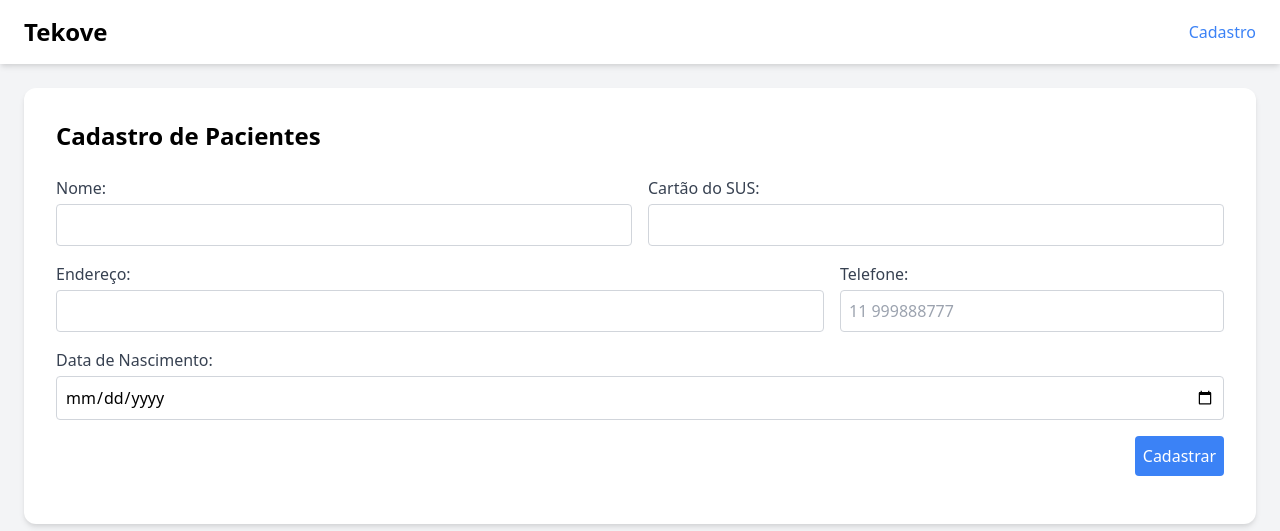
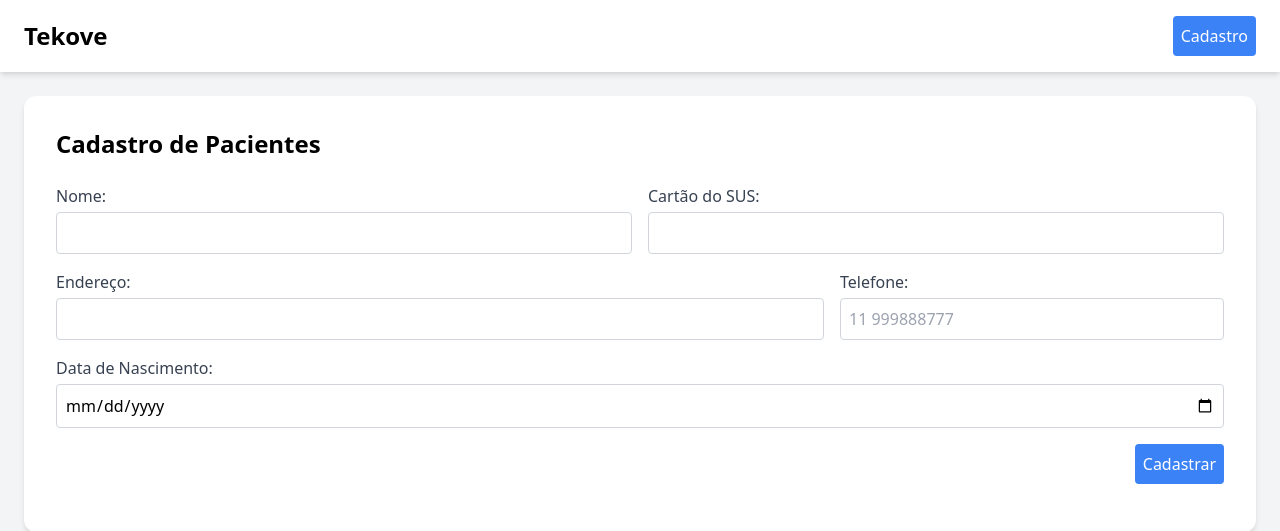
Before and after one commit to CWebler/tekove, a Flask app: page /paciente/cadastro in a window 1280 px wide. Shown: the top 531 px of the page. Run offline with Flask 3, Linux system fonts and the light colour scheme; some libraries are stand-ins or nearby versions.

Commit message:
adicionando dropdown para cadastros de funcionario e pacientes

```diff
--- a/app/templates/base.html
+++ b/app/templates/base.html
@@ -12,11 +12,13 @@
     <header class="bg-white shadow-md py-4">
         <div class="container mx-auto px-6 flex justify-between items-center">
             <h1 class="text-2xl font-bold"><a href="/dashboard">Tekove</a></h1>
-            <nav>
-                <ul class="flex space-x-4">
-                    <li><a href="/paciente/cadastro" class="text-blue-500 hover:underline">Cadastro</a></li>
-                </ul>
-            </nav>
+            <div class="relative">
+                <button class="bg-blue-500 text-white p-2 rounded focus:outline-none">Cadastro</button>
+                <div class="absolute right-0 mt-2 w-48 bg-white border border-gray-300 rounded shadow-lg hidden">
+                    <a href="/funcionario/cadastro" class="block px-4 py-2 text-gray-700 hover:bg-gray-100">Cadastro de Funcionários</a>
+                    <a href="/paciente/cadastro" class="block px-4 py-2 text-gray-700 hover:bg-gray-100">Cadastro de Pacientes</a>
+                </div>
+            </div>
         </div>
     </header>
 
@@ -24,5 +26,21 @@
     <main class="container mx-auto p-6">
         {% block content %}{% endblock %}
     </main>
+
+    <script>
+        // Script para mostrar/esconder o dropdown
+        document.querySelector('header .relative button').addEventListener('click', function() {
+            const dropdown = document.querySelector('header .relative .absolute');
+            dropdown.classList.toggle('hidden');
+        });
+
+        // Fechar o dropdown se clicar fora dele
+        document.addEventListener('click', function(event) {
+            const dropdown = document.querySelector('header .relative .absolute');
+            if (!event.target.closest('header .relative')) {
+                dropdown.classList.add('hidden');
+            }
+        });
+    </script>
 </body>
 </html>
```
